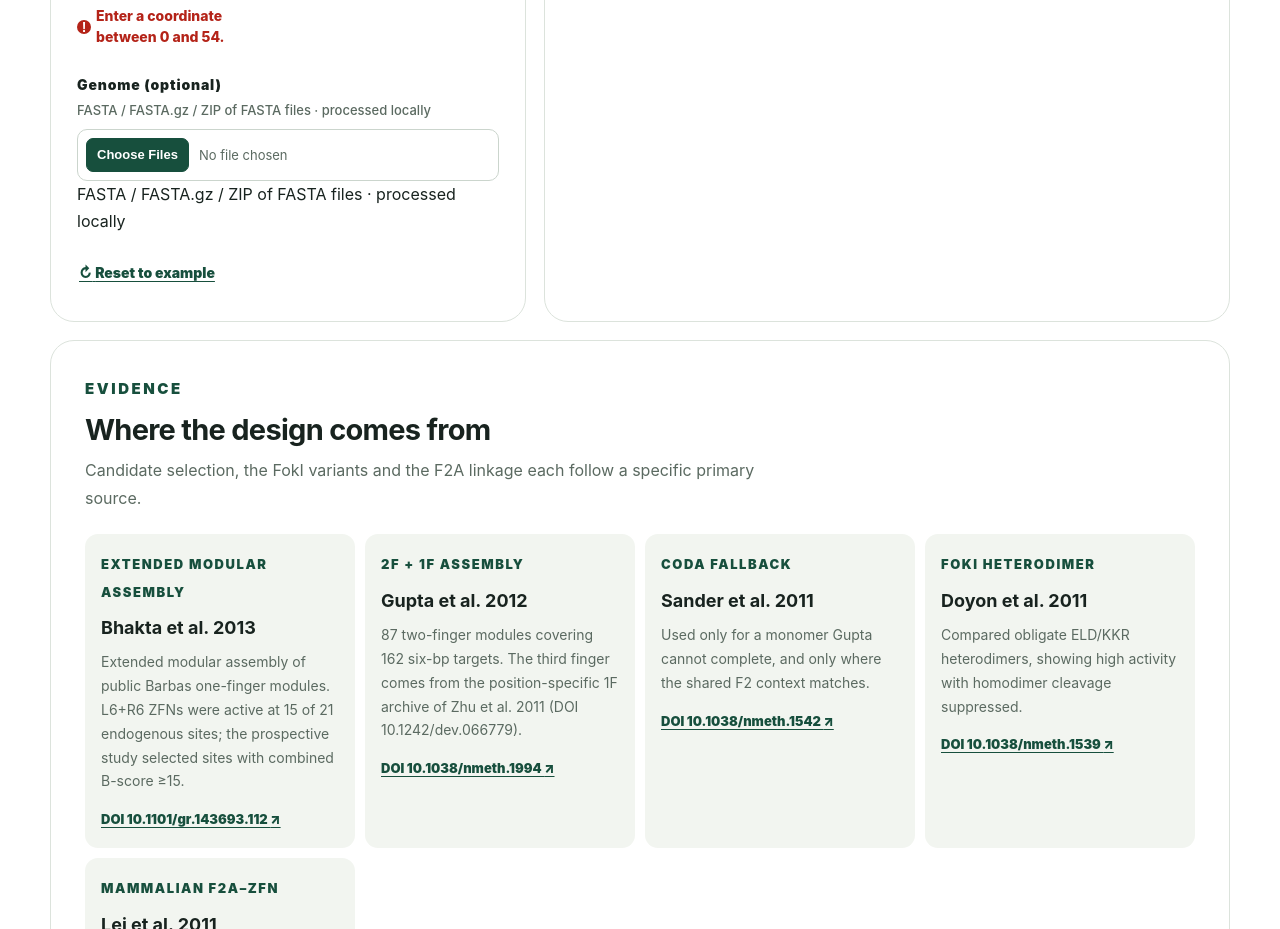
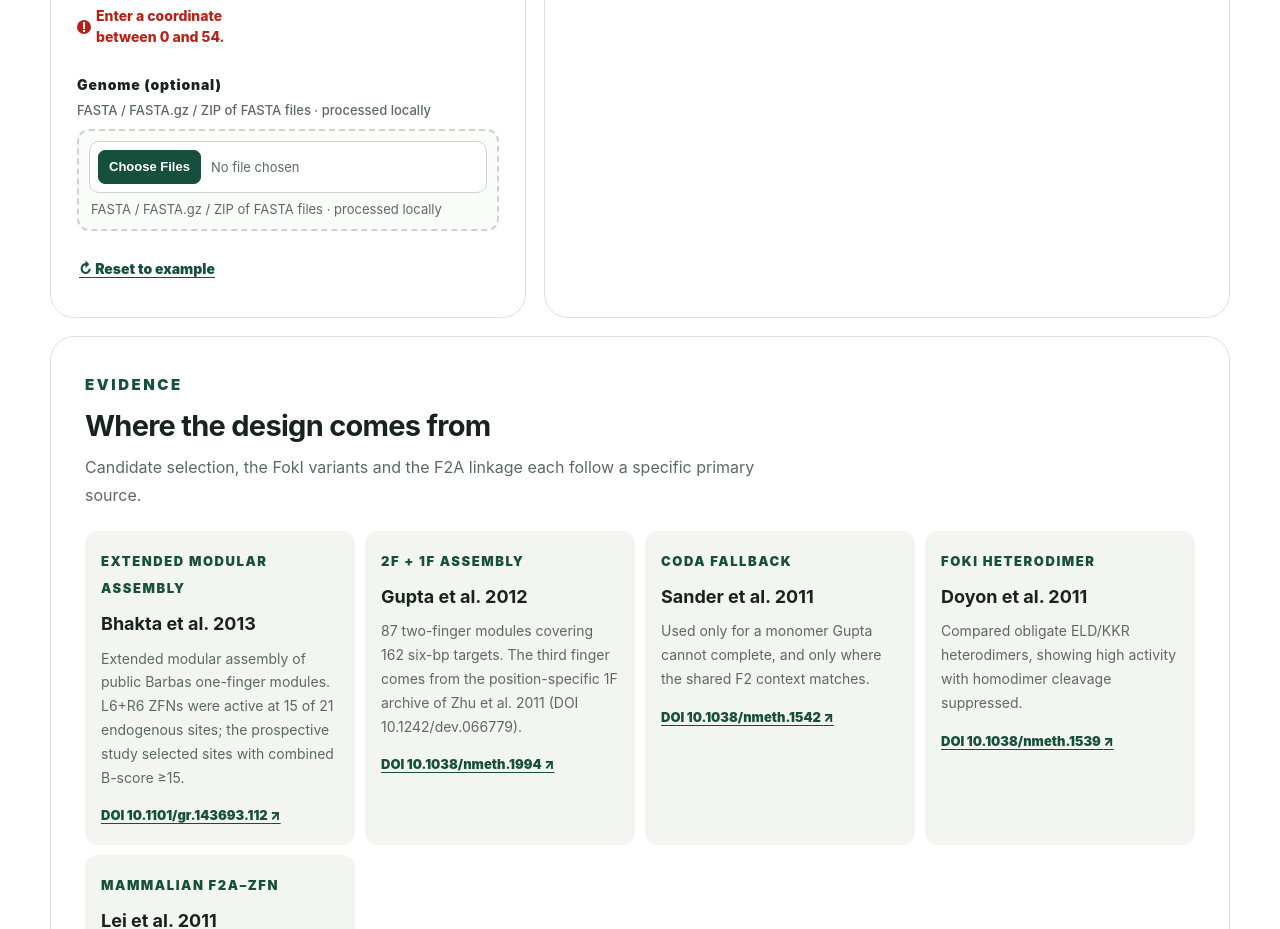
Before and after one commit to amamalgae/Zinc-Zinc-Finger, a React (Vite) app: page / in a window 1280 px wide. Shown: the part 2100-3029 px from the top of the page. Built offline with nearby package versions, Linux system fonts and the light colour scheme.

Commit message:
Style genome drag-and-drop input

```diff
--- a/src/genome-exact-match.css
+++ b/src/genome-exact-match.css
@@ -1,5 +1,19 @@
+.genome-drop-zone {
+  margin-top: 8px;
+  padding: 10px;
+  border: 2px dashed #cbd5cd;
+  border-radius: 12px;
+  background: #fafcf9;
+  transition: border-color .15s ease, background .15s ease, box-shadow .15s ease;
+}
+
+.genome-drop-zone.dragging {
+  border-color: var(--green);
+  background: var(--green-soft);
+  box-shadow: 0 0 0 3px rgba(23,79,61,.08);
+}
+
 .genome-file-control {
-  margin-top: 8px;
   display: flex;
   align-items: center;
   gap: 8px;
@@ -40,6 +54,14 @@
   cursor: pointer;
 }
 
+.genome-drop-hint {
+  display: block;
+  margin: 7px 2px 0;
+  color: var(--muted);
+  font-size: 13px;
+  line-height: 1.5;
+}
+
 .genome-file-status {
   margin-top: 7px;
   display: flex;
@@ -52,6 +74,7 @@
 
 .genome-file-status strong {
   min-width: 0;
+  max-width: 100%;
   overflow: hidden;
   color: var(--ink);
   text-overflow: ellipsis;
```
